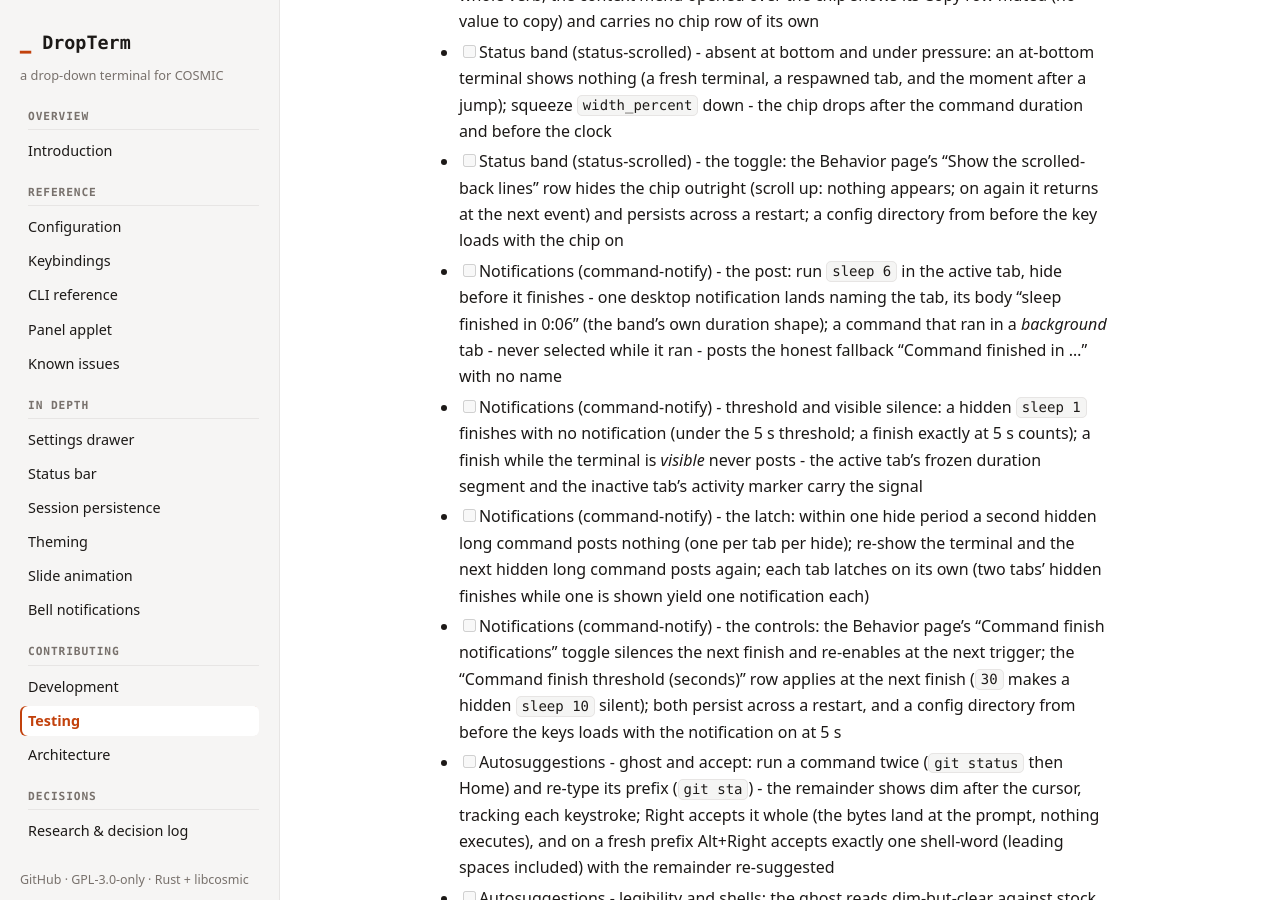
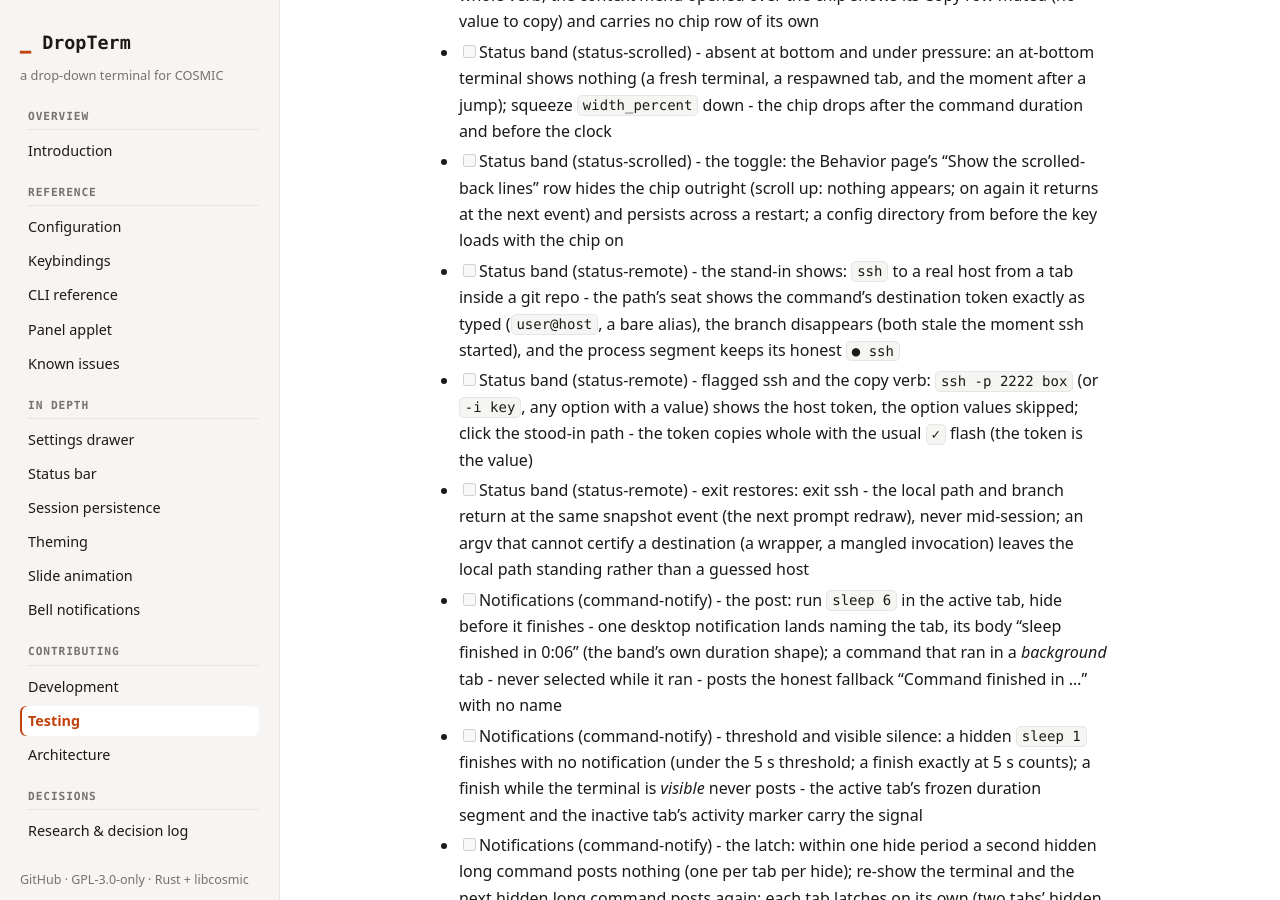
Before and after one commit to l1br3-io/cosmic-ext-dropterm, a Jekyll site: the page built from docs/testing.md, in a window 1280 px wide and 900 px high, scrolled down 7698 px. Built offline with Jekyll 4.4.1, drawn with Linux system fonts in a browser that asks for light colours; our own code applies the rules of GitHub Pages for plain Markdown files.

Commit message:
feat: the ssh stand-in's user doc and pass rows
status-remote Task 2: docs/status-bar.md's segment prose grows the
ssh rule — while ssh owns the foreground the path's seat shows the
command's own destination token exactly as typed (option values
skipped), the branch hides on the same staleness, the click copies
the token, and no new key governs it (the path/branch toggles
cover it; an uncertifiable argv keeps the local path).
docs/testing.md gains the "Status band (status-remote)" manual
rows — the stand-in showing with the branch gone and ● ssh kept,
the flagged-ssh host token and the copy verb, and the exit
restoring both at the same snapshot.

```diff
--- a/docs/testing.md
+++ b/docs/testing.md
@@ -62,6 +62,9 @@ How DropTerm is verified: headless unit tests for everything that needs no compo
 - [ ] Status band (status-scrolled) - the jump click: click the chip - the viewport lands at the bottom and the chip vanishes the same frame; no clipboard write lands for it (paste elsewhere: the previous clipboard stands) and no `✓` flash - the jump is the whole verb; the context menu opened over the chip shows its Copy row muted (no value to copy) and carries no chip row of its own
 - [ ] Status band (status-scrolled) - absent at bottom and under pressure: an at-bottom terminal shows nothing (a fresh terminal, a respawned tab, and the moment after a jump); squeeze `width_percent` down - the chip drops after the command duration and before the clock
 - [ ] Status band (status-scrolled) - the toggle: the Behavior page's "Show the scrolled-back lines" row hides the chip outright (scroll up: nothing appears; on again it returns at the next event) and persists across a restart; a config directory from before the key loads with the chip on
+- [ ] Status band (status-remote) - the stand-in shows: `ssh` to a real host from a tab inside a git repo - the path's seat shows the command's destination token exactly as typed (`user@host`, a bare alias), the branch disappears (both stale the moment ssh started), and the process segment keeps its honest `● ssh`
+- [ ] Status band (status-remote) - flagged ssh and the copy verb: `ssh -p 2222 box` (or `-i key`, any option with a value) shows the host token, the option values skipped; click the stood-in path - the token copies whole with the usual `✓` flash (the token is the value)
+- [ ] Status band (status-remote) - exit restores: exit ssh - the local path and branch return at the same snapshot event (the next prompt redraw), never mid-session; an argv that cannot certify a destination (a wrapper, a mangled invocation) leaves the local path standing rather than a guessed host
 - [ ] Notifications (command-notify) - the post: run `sleep 6` in the active tab, hide before it finishes - one desktop notification lands naming the tab, its body "sleep finished in 0:06" (the band's own duration shape); a command that ran in a *background* tab - never selected while it ran - posts the honest fallback "Command finished in …" with no name
 - [ ] Notifications (command-notify) - threshold and visible silence: a hidden `sleep 1` finishes with no notification (under the 5 s threshold; a finish exactly at 5 s counts); a finish while the terminal is *visible* never posts - the active tab's frozen duration segment and the inactive tab's activity marker carry the signal
 - [ ] Notifications (command-notify) - the latch: within one hide period a second hidden long command posts nothing (one per tab per hide); re-show the terminal and the next hidden long command posts again; each tab latches on its own (two tabs' hidden finishes while one is shown yield one notification each)
```
Also changed, not shown: docs/status-bar.md (+2 -0 lines).
